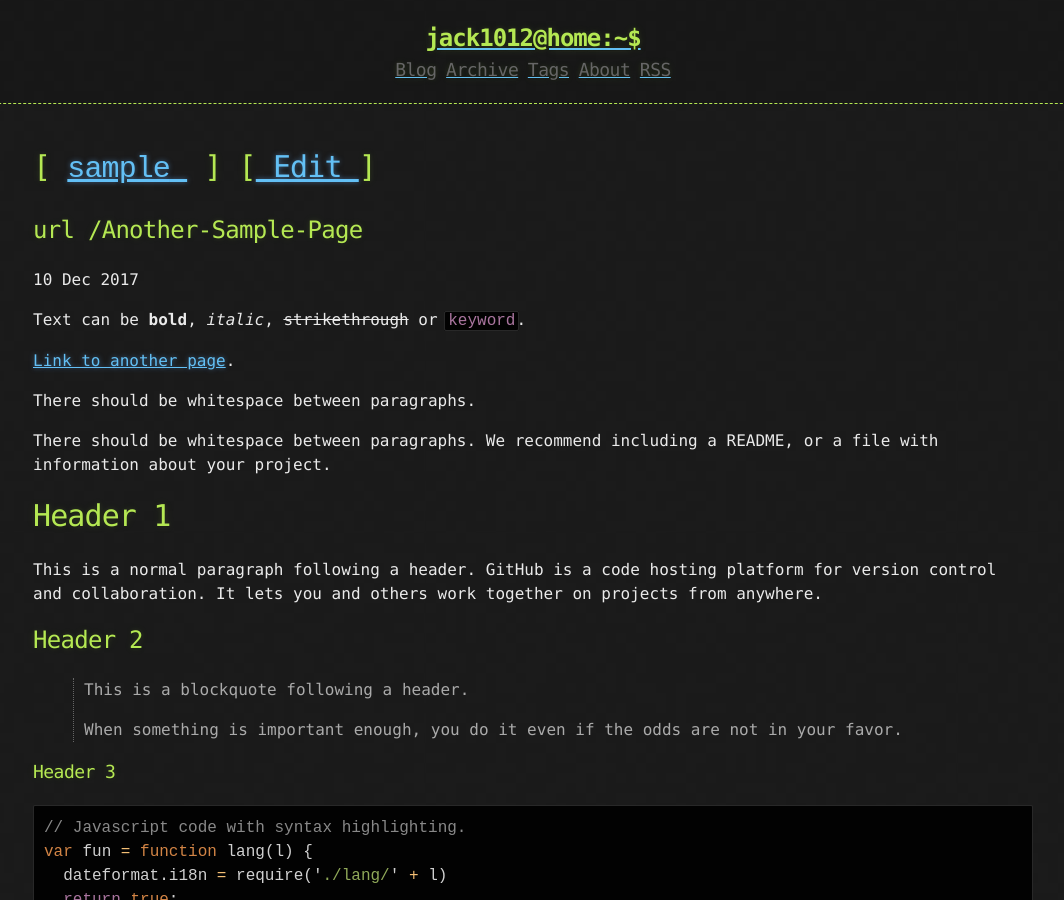
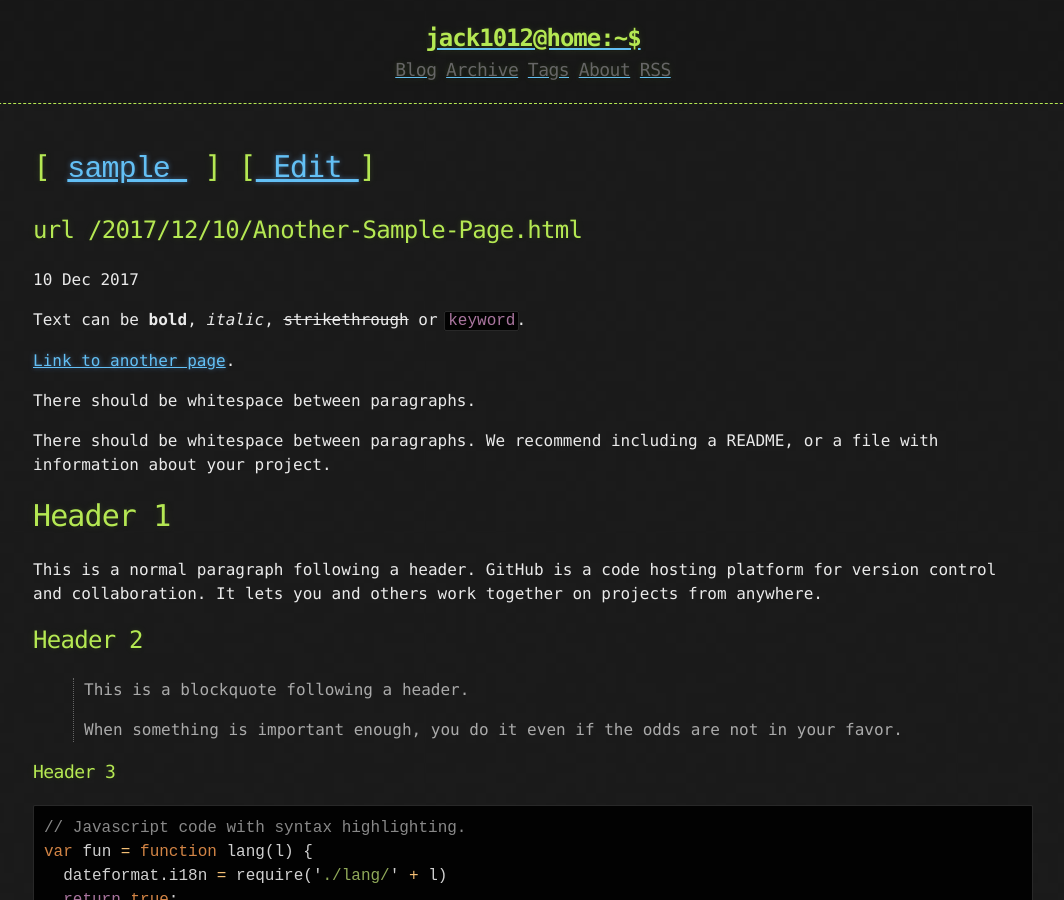
Before and after one commit to jack1012/jack1012.github.io, a Jekyll site: the page built from _posts/2017-12-10-Another-Sample-Page.md, in a window 1280 px wide and 900 px high. Shown: the whole window, without its empty margins (107-1171 px from the left). Built offline with Jekyll 4.4.1, drawn with Linux system fonts in a browser that asks for light colours; part of the change alters nothing that is shown.

```diff
--- a/_config.yml
+++ b/_config.yml
@@ -9,7 +9,7 @@ baseurl: /
 
 source: .
 destination: ./_site
-permalink: /:title
+
 paginate: 3
 paginate_path: /page/:num/
 
```
